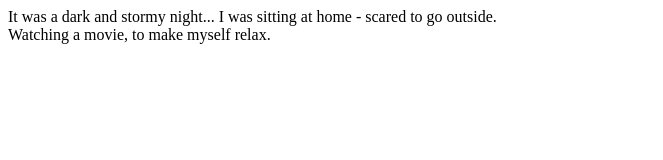
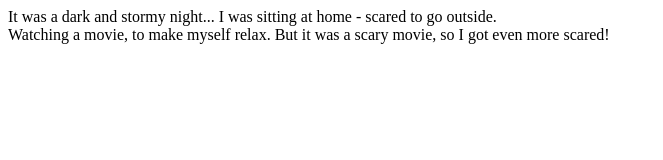
Before and after one commit to sunitalanka/fireside-story, a plain HTML site: page index.html in a window 1280 px wide. Shown: the whole page, without its empty margins (0-663 px from the left). Drawn offline with Linux system fonts and the light colour scheme.

```diff
--- a/index.html
+++ b/index.html
@@ -2,7 +2,7 @@
   <body>
     <p>It was a dark and stormy night...
         I was sitting at home - scared to go outside.<br>
-      Watching a movie, to make myself relax.</p>
+      Watching a movie, to make myself relax. But it was a scary movie, so I got even more scared!</p>
 
   </body>
 </html>
```
